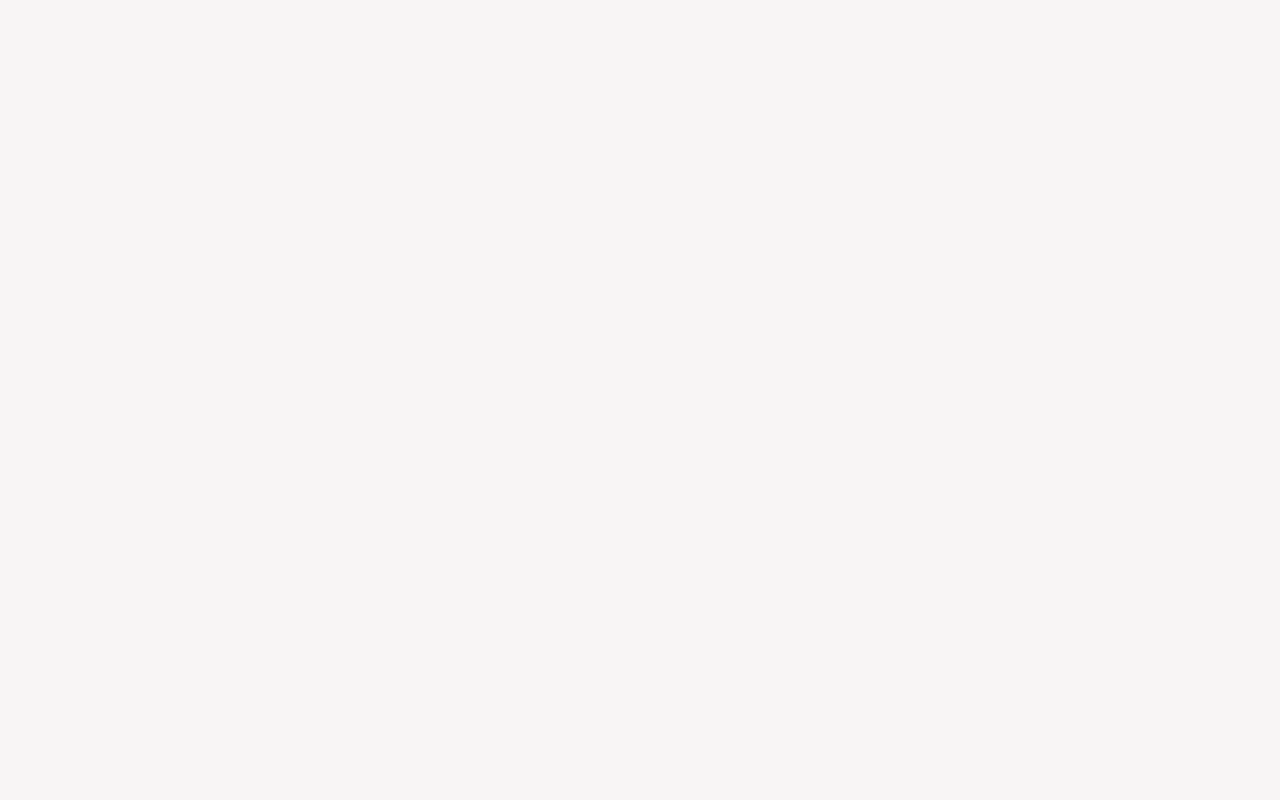
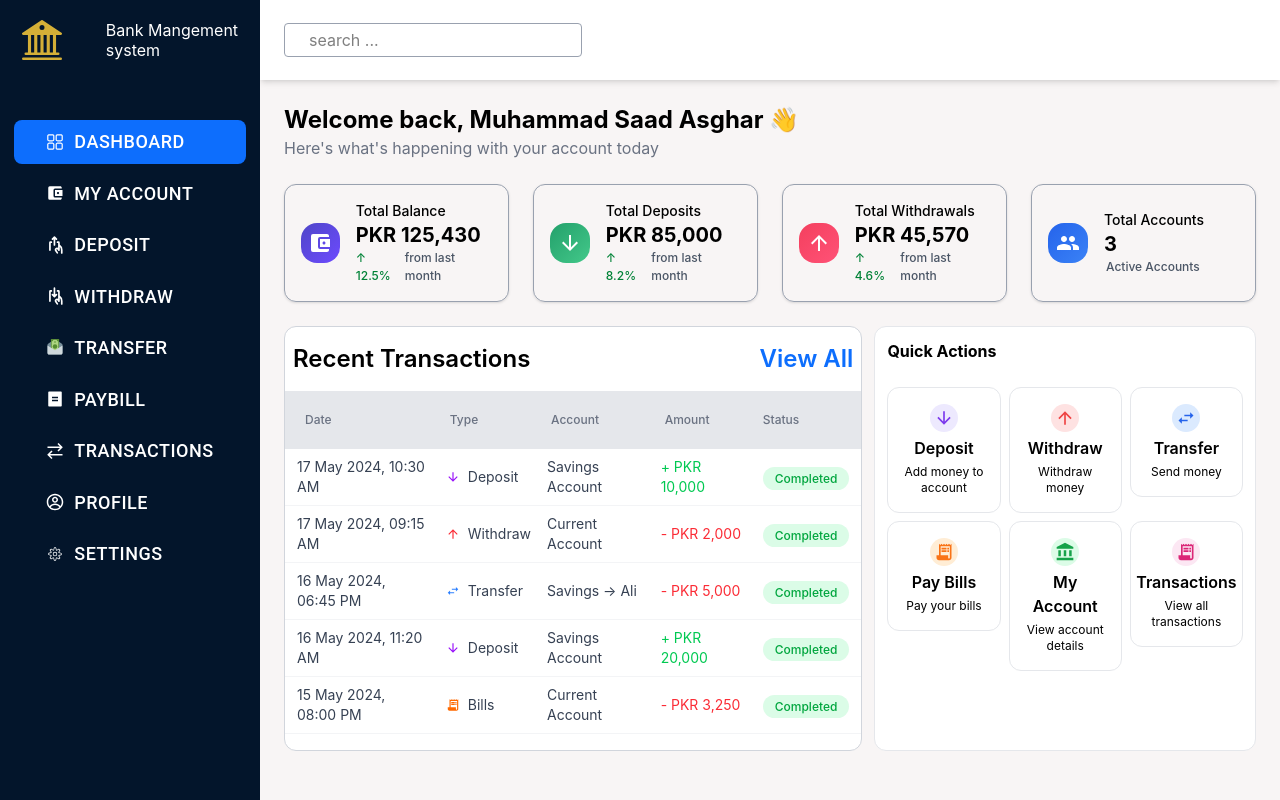
Before and after one commit to MuhammadSaadAsghar/banking-management-system, a React (Vite) app: page / in a window 1280 px wide. Before the commit this address had no page. Built offline with nearby package versions, Linux system fonts and the light colour scheme.

Commit message:
router refector

```diff
--- a/src/Routes/Approutes.jsx
+++ b/src/Routes/Approutes.jsx
@@ -18,7 +18,7 @@ const Approutes = () => {
         <Routes>
 
     <Route  element={<Layout/>} >
-    <Route path='/dashboard' element={<Dashboard/>} />
+    <Route path='/' element={<Dashboard/>} />
     <Route path='/myaccount' element={<MyAccount/>} />
     <Route path='/deposit' element={<Deposit/>} />
     <Route path='/withdraw' element={<Withdraw/>} />
--- a/src/components/Sidebar/Sidebarlink.jsx
+++ b/src/components/Sidebar/Sidebarlink.jsx
@@ -16,7 +16,7 @@ const Sidebarlink = () => {
      <div className="sidebar flex items-center justify-center  ">
         <ul className="flex flex-col gap-2">
           <li>
-            <NavLink className={({isActive})=>`block px-6 text-md rounded-lg transition-all duration-300 ${isActive?"text-white bg-[#0D6EFD]":"text-white hover:bg-[#0A2A4A]"}`} to="/dashboard"><Button><RxDashboard/>Dashboard</Button></NavLink>
+            <NavLink className={({isActive})=>`block px-6 text-md rounded-lg transition-all duration-300 ${isActive?"text-white bg-[#0D6EFD]":"text-white hover:bg-[#0A2A4A]"}`} to="/"><Button><RxDashboard/>Dashboard</Button></NavLink>
           </li>
           <li>
             <NavLink className={({isActive})=>`block px-6 text-md rounded-lg transition-all duration-300 ${isActive?"text-white bg-[#0D6EFD]":"text-white hover:bg-[#0A2A4A]"}`} to="/myaccount"><Button><MdAccountBalanceWallet/> My Account</Button></NavLink>
```
